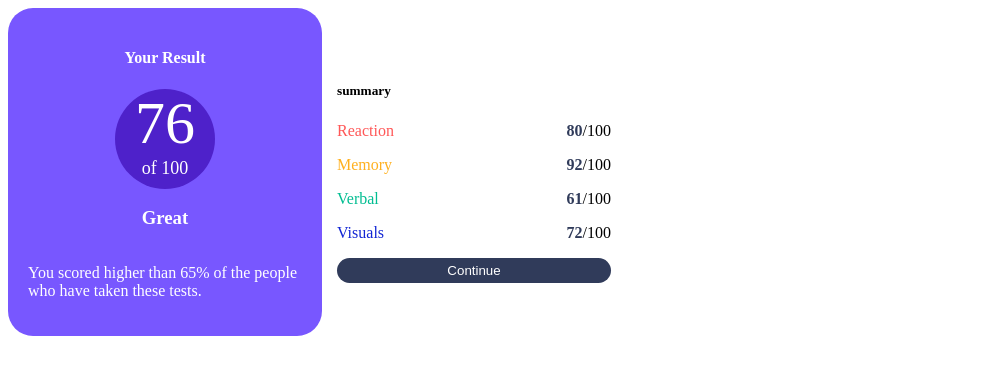
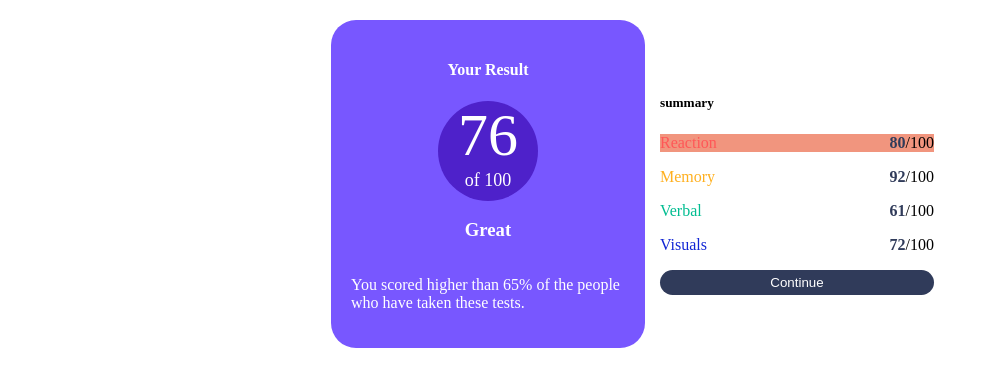
Before and after one commit to Collins-maker/Flex-Box, a plain HTML site: page index.html in a window 1280 px wide. Shown: the whole page, without its empty margins (0-989 px from the left). Drawn offline with Linux system fonts and the light colour scheme.

Commit message:
the changes in styles.css

```diff
--- a/style.css
+++ b/style.css
@@ -3,6 +3,7 @@ body{
     box-sizing: border-box;
     max-width: 1440px;
     width: fit-content;
+    margin: 20px auto;
 
 }
 .container{
@@ -14,6 +15,7 @@ body{
     align-items: center;
     justify-content: center;
     align-content: center;
+
 
 }
 
@@ -66,8 +68,8 @@ p{
     align-items: center;
     justify-content: space-between;
 }
-#Red{
-    background-color: ;
+#red{
+    background-color:hsl(12, 81%, 72%) ;
 }
 
 #Reaction{
```
